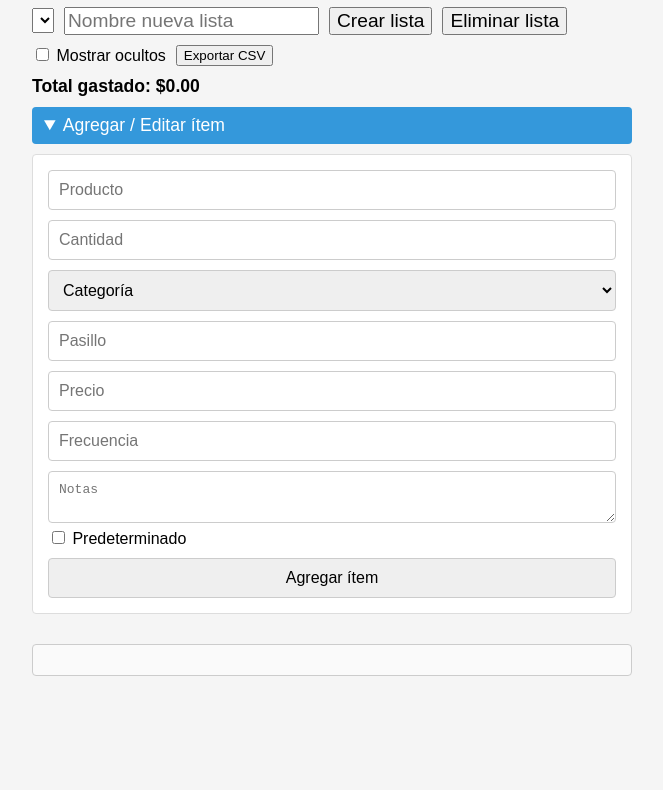
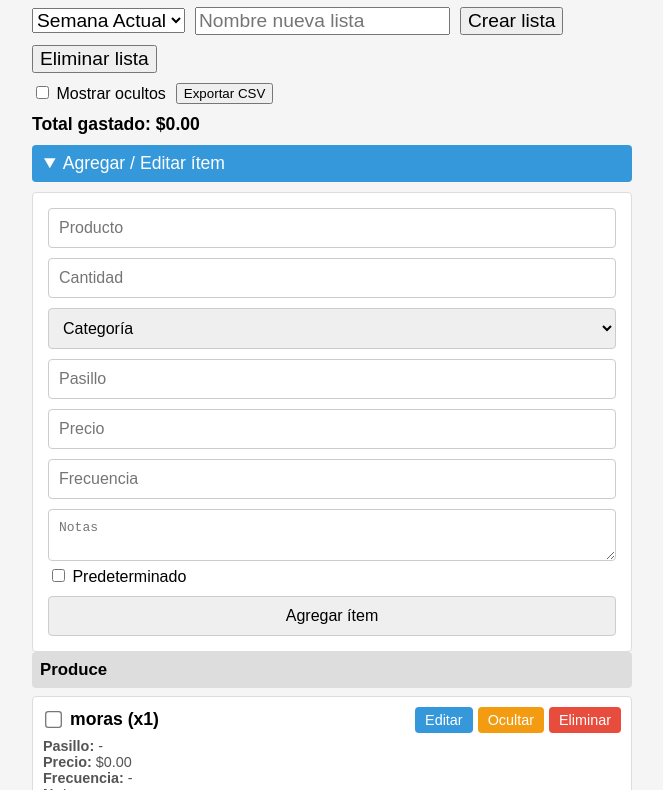
Before and after one commit to chamaquit0/Grocery-List-App, a plain HTML site: page index.html in a window 1280 px wide. Shown: the part 93-883 px from the top of the page, without its empty margins (308-971 px from the left). Before the commit the page ends 800 px from the top, so only its background shows below. Drawn offline with Linux system fonts and the light colour scheme.

Commit message:
Update index.html

```diff
--- a/index.html
+++ b/index.html
@@ -195,7 +195,7 @@
       { name:'tuna',quantity:3,category:'Proteins',aisle:'',price:'0.00',frequency:'',notes:'',checked:false,hidden:false },
       { name:'aguacate',quantity:2,category:'Produce',aisle:'',price:'0.00',frequency:'',notes:'',checked:false,hidden:false },
       { name:'honey',quantity:1,category:'Condiments & Oils',aisle:'',price:'0.00',frequency:'',notes:'',checked:false,hidden:false },
-      { name:'coffee',quantity:1、category:'Beverages',aisle:'',price:'0.00',frequency:'',notes:'',checked:false,hidden:false },
+      { name:'coffee', quantity:1, category:'Beverages', aisle:'', price:'0.00', frequency:'', notes:'', checked:false, hidden:false },
       { name:'crema batida',quantity:1,category:'Dairy',aisle:'',price:'0.00',frequency:'',notes:'',checked:false,hidden:false },
       { name:'chocolate chips',quantity:1,category:'Snacks & Treats',aisle:'',price:'0.00',frequency:'',notes:'',checked:false,hidden:false },
       { name:'beef broth',quantity:1,category:'Pantry & Carbs',aisle:'',price:'0.00',frequency:'',notes:'',checked:false,hidden:false },
```
